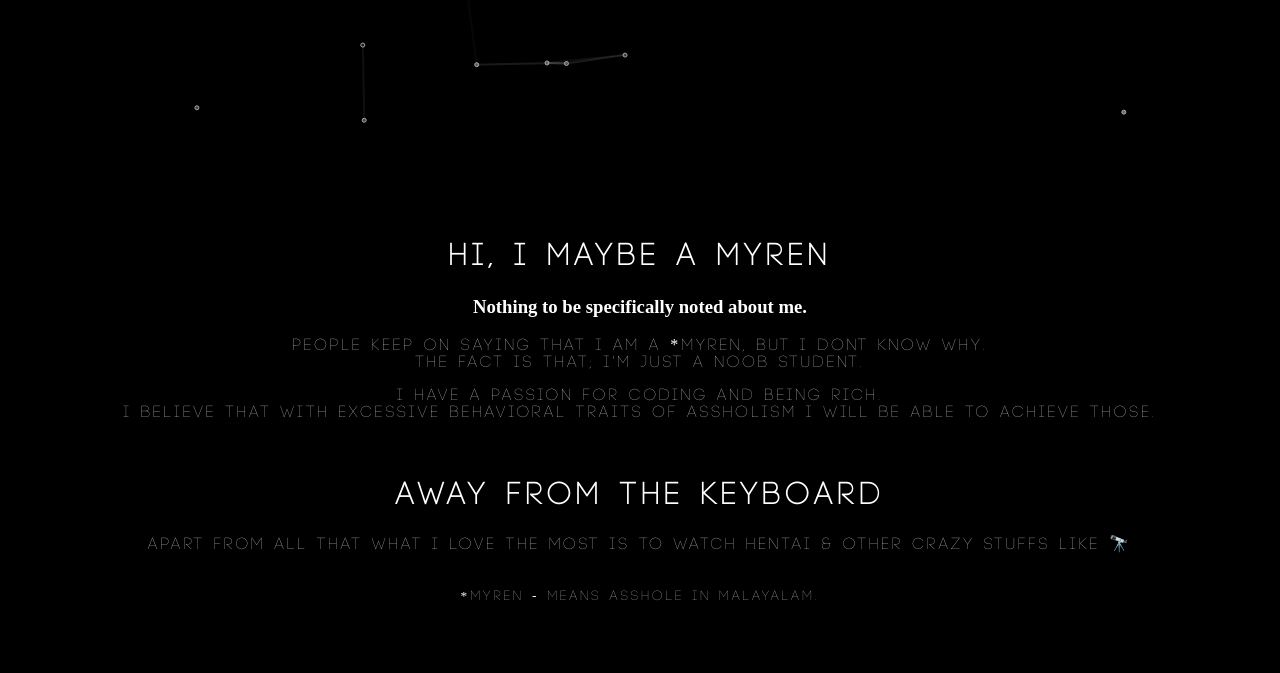
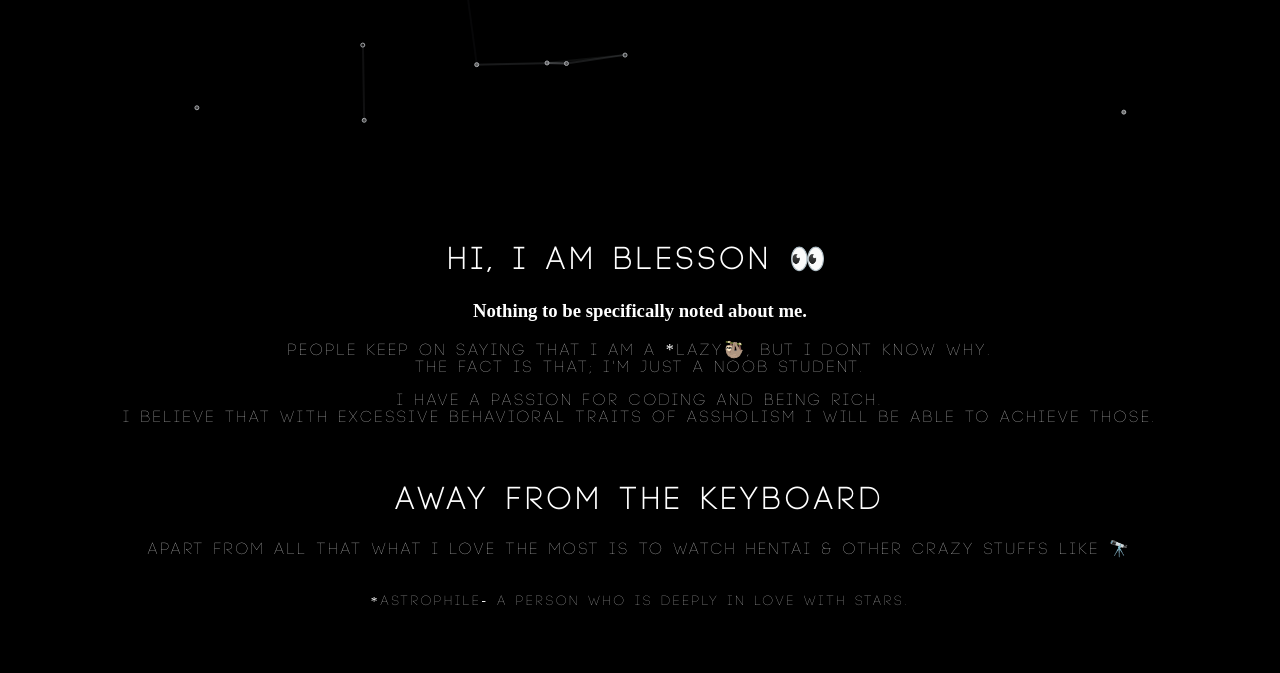
Before and after one commit to Blesson-23/Blesson-github.io, a plain HTML site: page index.html in a window 1280 px wide. Shown: the part 654-1327 px from the top of the page. Drawn offline with Linux system fonts and the light colour scheme; a small style sheet from the web is missing; a web font is replaced by a local one.

Commit message:
Update index.html

```diff
--- a/index.html
+++ b/index.html
@@ -39,15 +39,15 @@
     </section>
     <section class="about" id="about">
         <div class="container">
-            <h2>Hi, I maybe a Myren</h2>
+            <h2>Hi, I am blesson 👀</h2>
             <h3>Nothing to be specifically noted about me.</h3>
-            <p>People keep on saying that I am a *Myren, but i dont know why. <br>The fact is that; I'm just a noob student.</p>
+            <p>People keep on saying that I am a *lazy🦥, but i dont know why. <br>The fact is that; I'm just a noob student.</p>
             <p>I have a passion for coding and being rich. <br> I believe that with excessive behavioral traits of assholism I will be able to achieve those.</p>
             <br><br>
             <h2>Away from the Keyboard</h2>
             <p>Apart from all that what I love the most is to watch HENTAI & other Crazy stuffs like 🔭 </p>
             <br>
-            <p class"myren-meaning"><small>*Myren - Means asshole in Malayalam.</small></p>
+            <p class"astrophile-meaning"><small>*astrophile- a person who is deeply in love with stars.</small></p>
         </div>
     </section>
 
```
